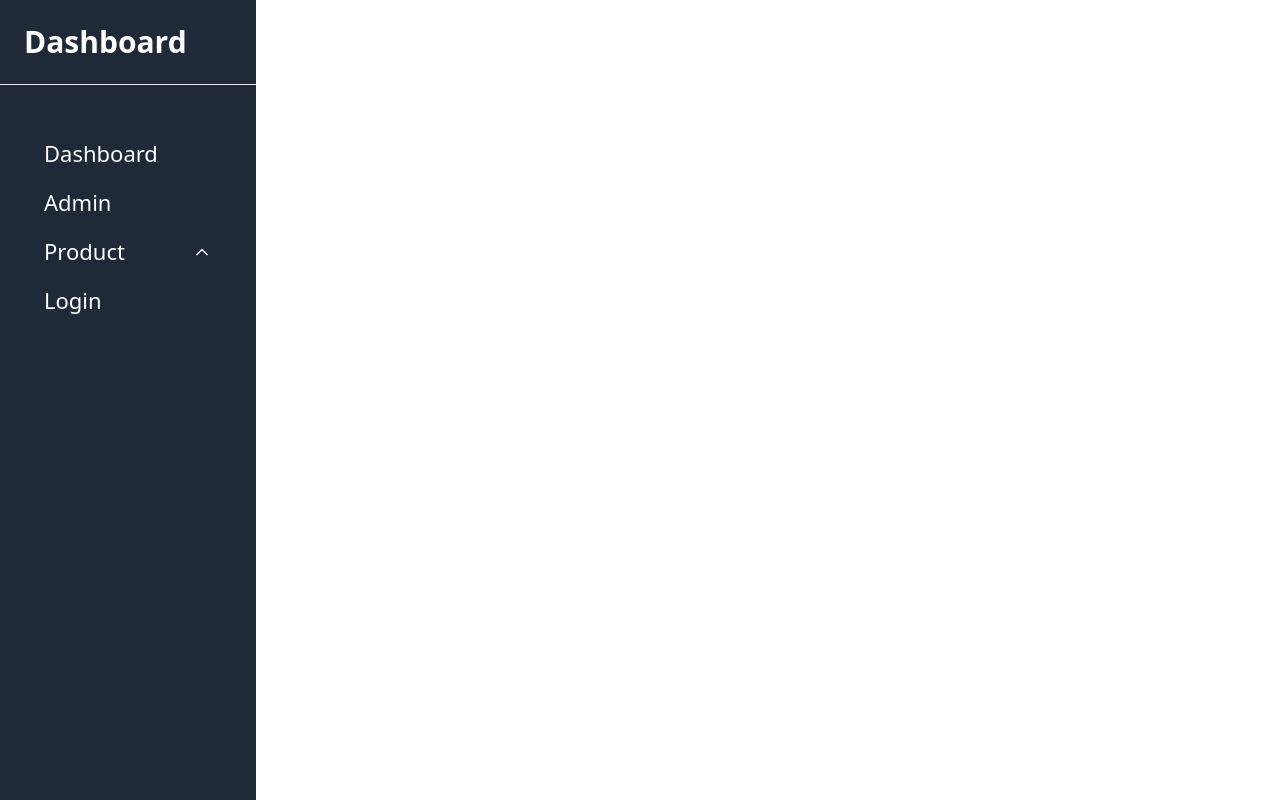
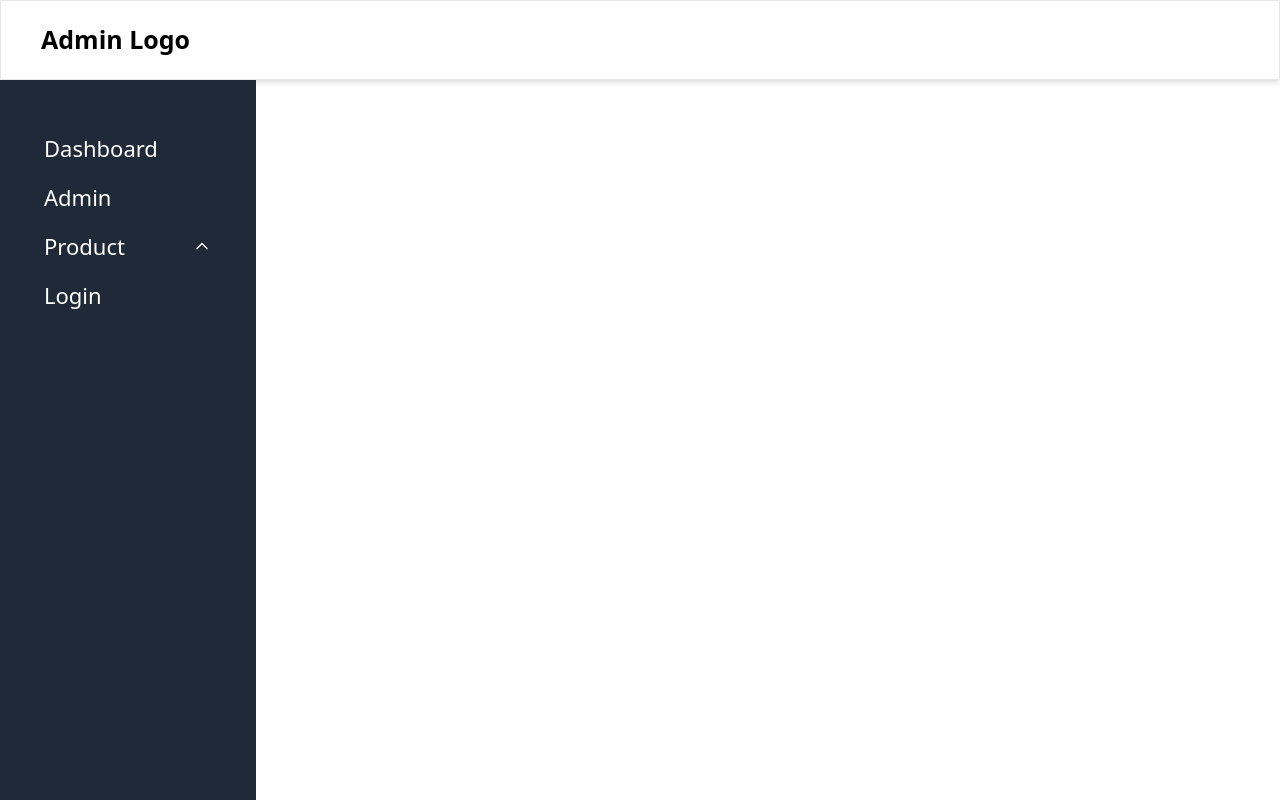
Before and after one commit to itsHaseeb-Hassan/ecomerceApp-fakeStoreApi, a React (Vite) app: page /admin in a window 1280 px wide. Built offline with nearby package versions, Linux system fonts and the light colour scheme.

Commit message:
some changes

```diff
--- /dev/null
+++ b/src/Admin/AdminMain.jsx
@@ -0,0 +1,15 @@
+import React from 'react'
+import SideBar from './components/SIdebar/SideBar'
+import NavBar from './components/Navbar/NavBar'
+
+const AdminMain = () => {
+  return (
+    <div>
+
+        <NavBar />
+        <SideBar />
+    </div>
+  )
+}
+
+export default AdminMain
--- /dev/null
+++ b/src/Admin/components/Navbar/NavBar.jsx
@@ -0,0 +1,17 @@
+import React from 'react'
+
+const NavBar = () => {
+  return (
+    <div className='w-full'>
+        <nav class="bg-white p-5 border shadow-md">
+    <div class="flex justify-between">
+      <div class="flex items-center">
+        <span class=" text-[25px] font-semibold ms-5">Admin Logo</span>
+      </div>
+    </div>
+</nav>
+    </div>
+  )
+}
+
+export default NavBar
--- a/src/Admin/components/SIdebar/SideBar.jsx
+++ b/src/Admin/components/SIdebar/SideBar.jsx
@@ -3,14 +3,11 @@ import SideBarGroupLink from './SideBarGroupLink';
 
 const SideBar = () => {
   return (
-    <div className="bg-gray-800 text-white w-64 min-h-screen ">
-      <h1 className='text-3xl font-semibold p-6 border-b'>Dashboard</h1>
-      <div className='p-6'>
+    <div className="bg-gray-800 text-white w-64 h-[90vh]  p-6">
       <ul>
        <SideBarGroupLink />
       </ul>
       </div>
-    </div>
   );
 }
 
--- a/src/App.jsx
+++ b/src/App.jsx
@@ -6,7 +6,7 @@ import About from './components/About';
 import ProductPage from './components/ProductPage';
 import Cart from './components/Cart';
 import ProceedForm from './components/ProceedForm';
-import SideBar from './Admin/components/SIdebar/SideBar';
+import AdminMain from './Admin/AdminMain';
 function App() {
   return (
     <>
@@ -16,7 +16,7 @@ function App() {
     <Route path="/products" element={<Layout><ProductPage items=""/></Layout>} />
     <Route path="/cart" element={<Cart />} />
     <Route path='/proceedForm' element={<ProceedForm />}/>
-    <Route path="/admin" element={<SideBar />} />
+    <Route path="/admin" element={<AdminMain />} />
 </Routes>
     </>
   );
```
Also changed, not shown: public/images/maxresdefault.jpg (added).
